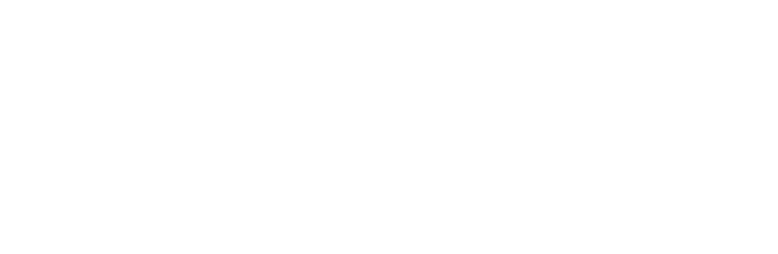
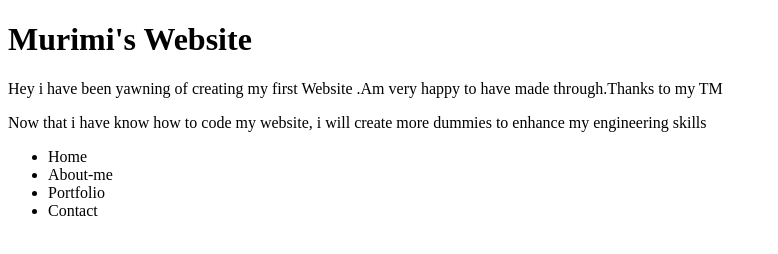
Before and after one commit to murimi-cpu/website, a plain HTML site: page index.html in a window 1280 px wide. Shown: the whole page, without its empty margins (0-778 px from the left). Drawn offline with Linux system fonts and the light colour scheme.

Commit message:
add commit section 1 of my website

```diff
--- a/index.html
+++ b/index.html
@@ -5,5 +5,21 @@
     <meta name="viewport" content="width=device-width, initial-scale=1.0" />
     <title>Murimi's Website</title>
   </head>
-  <body></body>
+  <body>
+      <div>
+          <h1>Murimi's Website</h1>
+          <p>
+              Hey i have been yawning of creating my first Website .Am very happy to have made through.Thanks to my TM
+          </p>
+          <p>Now that i have know how to code my website, i will create more dummies to enhance my engineering skills</p>
+      </div>
+      <div>
+         <ul>
+            <li>Home</li>
+            <li>About-me</li>
+            <li>Portfolio</li>
+            <li>Contact</li>
+         </ul>
+      </div>
+  </body>
 </html>
```
